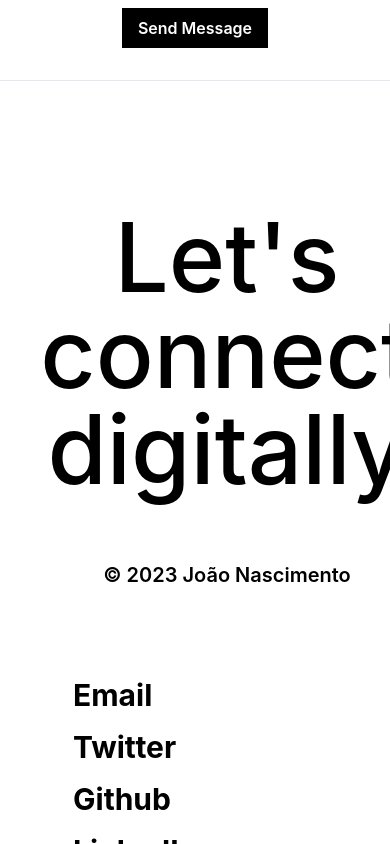
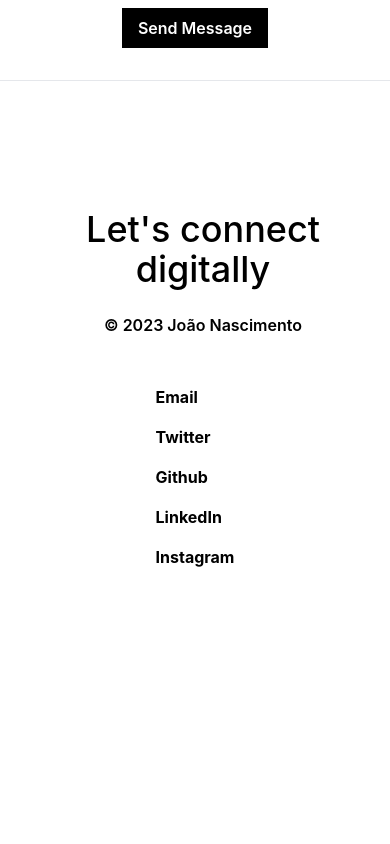
Before and after one commit to nascimento-jgb/my-portfolio, a React (Create React App) app: page /contact in a window 390 px wide. Shown: the part 720-1564 px from the top of the page. After the commit the page ends 1313 px from the top, so only its background shows below. Built offline with nearby package versions, Linux system fonts and the light colour scheme.

Commit message:
front page fully responsive

```diff
--- a/src/components/Footer.js
+++ b/src/components/Footer.js
@@ -1,85 +1,71 @@
 import React, { useState } from 'react';
 
-const Footer = ({ darkMode }) => {
+const SocialMediaButton = ({ label, url, buttonName, hoveredButton, setHoveredButton }) => (
+	<button
+		className={`${
+		hoveredButton && hoveredButton !== buttonName ? 'text-gray-500' : 'text-black'
+		} text-base md:text-3xl font-bold font-sans-serif font-GraphikSemiBold transition w-full text-left`}
+		onMouseEnter={() => setHoveredButton(buttonName)}
+		onMouseLeave={() => setHoveredButton(null)}
+		onClick={() => {
+		window.open(url, '_blank', 'noopener,noreferrer');
+		}}
+	>
+		{label}
+	</button>
+	);
+
+const Footer = () => {
 	const [hoveredButton, setHoveredButton] = useState(null);
 
-	const handleButtonHover = (buttonName) => {
-		setHoveredButton(buttonName);
-	};
-
 	return (
-		<footer className="bg-transparent text-black py-6 border-t" style={{ height: 'calc(100vh - 80px)', overflowY: 'auto' }}>
+		<footer className="bg-transparent text-black py-6 border-t" style={{ overflowY: 'auto' }}>
 			<div className="container mx-auto">
 				<div className="flex flex-col lg:flex-row justify-between items-center mt-12">
 					<div className="text-center lg:text-left mb-6 lg:mb-0">
-						<h2 className="text-8xl max-w-3xl font-medium font-sans-serif font-GraphikSemiBold mt-14 ml-16">
+						<h2 className="text-4xl md:text-8xl max-w-3xl font-medium font-sans-serif font-GraphikSemiBold mt-14 ml-4 md:ml-16 md:mb-20">
 							Let's connect digitally
 						</h2>
-						<p className="mt-16 text-xl font-semibold font-sans-serif font-GraphikSemiBold ml-16">
+						<p className="mt-6 md:mt-16 text-base md:text-xl font-semibold font-sans-serif font-GraphikSemiBold ml-4 md:ml-16 md:mb-20">
 							&copy; 2023 João Nascimento
 						</p>
 					</div>
-					<div className="mt-16 flex flex-col space-y-4 mr-28">
-						<button
-							className={`${
-								hoveredButton && hoveredButton !== 'email' ? 'text-gray-500' : 'text-black'
-							} text-3xl font-bold font-sans-serif font-GraphikSemiBold transition pl-4 w-full text-left`}
-							onMouseEnter={() => handleButtonHover('email')}
-							onMouseLeave={() => setHoveredButton(null)}
-							onClick={() => {
-								window.location.href = 'mailto:nasc.joaogb@icloud.com';
-							  }}
-						>
-							Email
-						</button>
-						<button
-							className={`${
-								hoveredButton && hoveredButton !== 'twitter' ? 'text-gray-500' : 'text-black'
-							} text-3xl font-bold font-sans-serif font-GraphikSemiBold transition pl-4 w-full text-left`}
-							onMouseEnter={() => handleButtonHover('twitter')}
-							onMouseLeave={() => setHoveredButton(null)}
-							onClick={() => {
-								window.open('https://twitter.com/JoaoGBNasc', '_blank', 'noopener,noreferrer');
-							  }}
-						>
-							Twitter
-						</button>
-						<button
-							className={`${
-								hoveredButton && hoveredButton !== 'github' ? 'text-gray-500' : 'text-black'
-							} text-3xl font-bold font-sans-serif font-GraphikSemiBold transition pl-4 w-full text-left`}
-							onMouseEnter={() => handleButtonHover('github')}
-							onMouseLeave={() => setHoveredButton(null)}
-							onClick={() => {
-								window.open('https://github.com/nascimento-jgb', '_blank', 'noopener,noreferrer');
-							  }}
-						>
-							Github
-						</button>
-						<button
-							className={`${
-								hoveredButton && hoveredButton !== 'linkedin' ? 'text-gray-500' : 'text-black'
-							} text-3xl font-bold font-sans-serif font-GraphikSemiBold transition pl-4 w-full text-left`}
-							onMouseEnter={() => handleButtonHover('linkedin')}
-							onMouseLeave={() => setHoveredButton(null)}
-							onClick={() => {
-								window.open('https://www.linkedin.com/in/joaog-nascimento/', '_blank', 'noopener,noreferrer');
-							  }}
-						>
-							LinkedIn
-						</button>
-						<button
-							className={`${
-								hoveredButton && hoveredButton !== 'instagram' ? 'text-gray-500' : 'text-black'
-							} text-3xl font-bold font-sans-serif font-GraphikSemiBold transition pl-4 w-full text-left`}
-							onMouseEnter={() => handleButtonHover('instagram')}
-							onMouseLeave={() => setHoveredButton(null)}
-							onClick={() => {
-								window.open('https://www.instagram.com/joaog.nascimento/', '_blank', 'noopener,noreferrer');
-							  }}
-						>
-							Instagram
-						</button>
+					<div className="mt-6 md:mt-16 flex flex-col space-y-4 md:space-y-6">
+						<SocialMediaButton
+							label="Email"
+							url="mailto:nasc.joaogb@icloud.com"
+							buttonName="email"
+							hoveredButton={hoveredButton}
+				setHoveredButton={setHoveredButton}
+						/>
+						<SocialMediaButton
+							label="Twitter"
+							url="https://twitter.com/JoaoGBNasc"
+							buttonName="twitter"
+							hoveredButton={hoveredButton}
+				setHoveredButton={setHoveredButton}
+						/>
+						<SocialMediaButton
+							label="Github"
+							url="https://github.com/nascimento-jgb"
+							buttonName="github"
+							hoveredButton={hoveredButton}
+				setHoveredButton={setHoveredButton}
+						/>
+						<SocialMediaButton
+							label="LinkedIn"
+							url="https://www.linkedin.com/in/joaog-nascimento/"
+							buttonName="linkedin"
+							hoveredButton={hoveredButton}
+				setHoveredButton={setHoveredButton}
+						/>
+						<SocialMediaButton
+							label="Instagram"
+							url="https://www.instagram.com/joaog.nascimento/"
+							buttonName="instagram"
+							hoveredButton={hoveredButton}
+				setHoveredButton={setHoveredButton}
+						/>
 					</div>
 				</div>
 			</div>
--- a/src/components/FooterDM.js
+++ b/src/components/FooterDM.js
@@ -1,85 +1,71 @@
 import React, { useState } from 'react';
 
-const FooterDM = () => {
+const SocialMediaButton = ({ label, url, buttonName, hoveredButton, setHoveredButton }) => (
+	<button
+		className={`${
+		hoveredButton && hoveredButton !== buttonName ? 'text-gray-500' : 'text-white'
+		} text-base md:text-3xl font-bold font-sans-serif font-GraphikSemiBold transition w-full text-left`}
+		onMouseEnter={() => setHoveredButton(buttonName)}
+		onMouseLeave={() => setHoveredButton(null)}
+		onClick={() => {
+		window.open(url, '_blank', 'noopener,noreferrer');
+		}}
+	>
+		{label}
+	</button>
+	);
+
+const Footer = () => {
 	const [hoveredButton, setHoveredButton] = useState(null);
 
-	const handleButtonHover = (buttonName) => {
-		setHoveredButton(buttonName);
-	};
-
 	return (
-		<footer className="bg-black text-white py-10 border-t" style={{ height: 'calc(100vh - 80px)', overflowY: 'auto' }}>
+		<footer className="bg-black text-white py-6 border-t" style={{ overflowY: 'auto' }}>
 			<div className="container mx-auto">
 				<div className="flex flex-col lg:flex-row justify-between items-center mt-12">
 					<div className="text-center lg:text-left mb-6 lg:mb-0">
-						<h2 className="text-8xl max-w-3xl font-medium font-sans-serif font-GraphikSemiBold mt-14 ml-16">
+						<h2 className="text-4xl md:text-8xl max-w-3xl font-medium font-sans-serif font-GraphikSemiBold mt-14 ml-4 md:ml-16 md:mb-20">
 							Let's connect digitally
 						</h2>
-						<p className="mt-16 text-xl font-semibold font-sans-serif font-GraphikSemiBold ml-16">
+						<p className="mt-6 md:mt-16 text-base md:text-xl font-semibold font-sans-serif font-GraphikSemiBold ml-4 md:ml-16 md:mb-20">
 							&copy; 2023 João Nascimento
 						</p>
 					</div>
-					<div className="mt-16 flex flex-col space-y-4 mr-28">
-						<button
-							className={`${
-								hoveredButton && hoveredButton !== 'email' ? 'text-gray-500' : 'text-white'
-							} text-3xl font-bold font-sans-serif font-GraphikSemiBold transition pl-4 w-full text-left`}
-							onMouseEnter={() => handleButtonHover('email')}
-							onMouseLeave={() => setHoveredButton(null)}
-							onClick={() => {
-								window.location.href = 'mailto:nasc.joaogb@icloud.com';
-							  }}
-						>
-							Email
-						</button>
-						<button
-							className={`${
-								hoveredButton && hoveredButton !== 'twitter' ? 'text-gray-500' : 'text-white'
-							} text-3xl font-bold font-sans-serif font-GraphikSemiBold transition pl-4 w-full text-left`}
-							onMouseEnter={() => handleButtonHover('twitter')}
-							onMouseLeave={() => setHoveredButton(null)}
-							onClick={() => {
-								window.open('https://twitter.com/JoaoGBNasc', '_blank', 'noopener,noreferrer');
-							  }}
-						>
-							Twitter
-						</button>
-						<button
-							className={`${
-								hoveredButton && hoveredButton !== 'github' ? 'text-gray-500' : 'text-white'
-							} text-3xl font-bold font-sans-serif font-GraphikSemiBold transition pl-4 w-full text-left`}
-							onMouseEnter={() => handleButtonHover('github')}
-							onMouseLeave={() => setHoveredButton(null)}
-							onClick={() => {
-								window.open('https://github.com/nascimento-jgb', '_blank', 'noopener,noreferrer');
-							  }}
-						>
-							Github
-						</button>
-						<button
-							className={`${
-								hoveredButton && hoveredButton !== 'linkedin' ? 'text-gray-500' : 'text-white'
-							} text-3xl font-bold font-sans-serif font-GraphikSemiBold transition pl-4 w-full text-left`}
-							onMouseEnter={() => handleButtonHover('linkedin')}
-							onMouseLeave={() => setHoveredButton(null)}
-							onClick={() => {
-								window.open('https://www.linkedin.com/in/joaog-nascimento/', '_blank', 'noopener,noreferrer');
-							  }}
-						>
-							LinkedIn
-						</button>
-						<button
-							className={`${
-								hoveredButton && hoveredButton !== 'instagram' ? 'text-gray-500' : 'text-white'
-							} text-3xl font-bold font-sans-serif font-GraphikSemiBold transition pl-4 w-full text-left`}
-							onMouseEnter={() => handleButtonHover('instagram')}
-							onMouseLeave={() => setHoveredButton(null)}
-							onClick={() => {
-								window.open('https://www.instagram.com/joaog.nascimento/', '_blank', 'noopener,noreferrer');
-							  }}
-						>
-							Instagram
-						</button>
+					<div className="mt-6 md:mt-16 flex flex-col space-y-4 md:space-y-6">
+						<SocialMediaButton
+							label="Email"
+							url="mailto:nasc.joaogb@icloud.com"
+							buttonName="email"
+							hoveredButton={hoveredButton}
+				setHoveredButton={setHoveredButton}
+						/>
+						<SocialMediaButton
+							label="Twitter"
+							url="https://twitter.com/JoaoGBNasc"
+							buttonName="twitter"
+							hoveredButton={hoveredButton}
+				setHoveredButton={setHoveredButton}
+						/>
+						<SocialMediaButton
+							label="Github"
+							url="https://github.com/nascimento-jgb"
+							buttonName="github"
+							hoveredButton={hoveredButton}
+				setHoveredButton={setHoveredButton}
+						/>
+						<SocialMediaButton
+							label="LinkedIn"
+							url="https://www.linkedin.com/in/joaog-nascimento/"
+							buttonName="linkedin"
+							hoveredButton={hoveredButton}
+				setHoveredButton={setHoveredButton}
+						/>
+						<SocialMediaButton
+							label="Instagram"
+							url="https://www.instagram.com/joaog.nascimento/"
+							buttonName="instagram"
+							hoveredButton={hoveredButton}
+				setHoveredButton={setHoveredButton}
+						/>
 					</div>
 				</div>
 			</div>
@@ -87,4 +73,4 @@ const FooterDM = () => {
 	);
 };
 
-export default FooterDM;
+export default Footer;
--- a/src/components/SectionWork1.js
+++ b/src/components/SectionWork1.js
@@ -36,7 +36,7 @@ const SectionWork1 = () => {
 				<img
 					src="Little-Lemon-Banner.png"
 					alt="Profile"
-					className="h-[600px] w-[350px] opacity-90"
+					className="h-[600px] w-[350px] opacity-90 hidden md:block"
 				/>
 			</div>
 		</div>
```
Also changed, not shown: src/components/Hero.js (+39 -9 lines), src/components/SectionAboutMe.js (+8 -8 lines), src/components/SectionText.js (+21 -4 lines), src/components/SectionWork2.js (+54 -6 lines).
